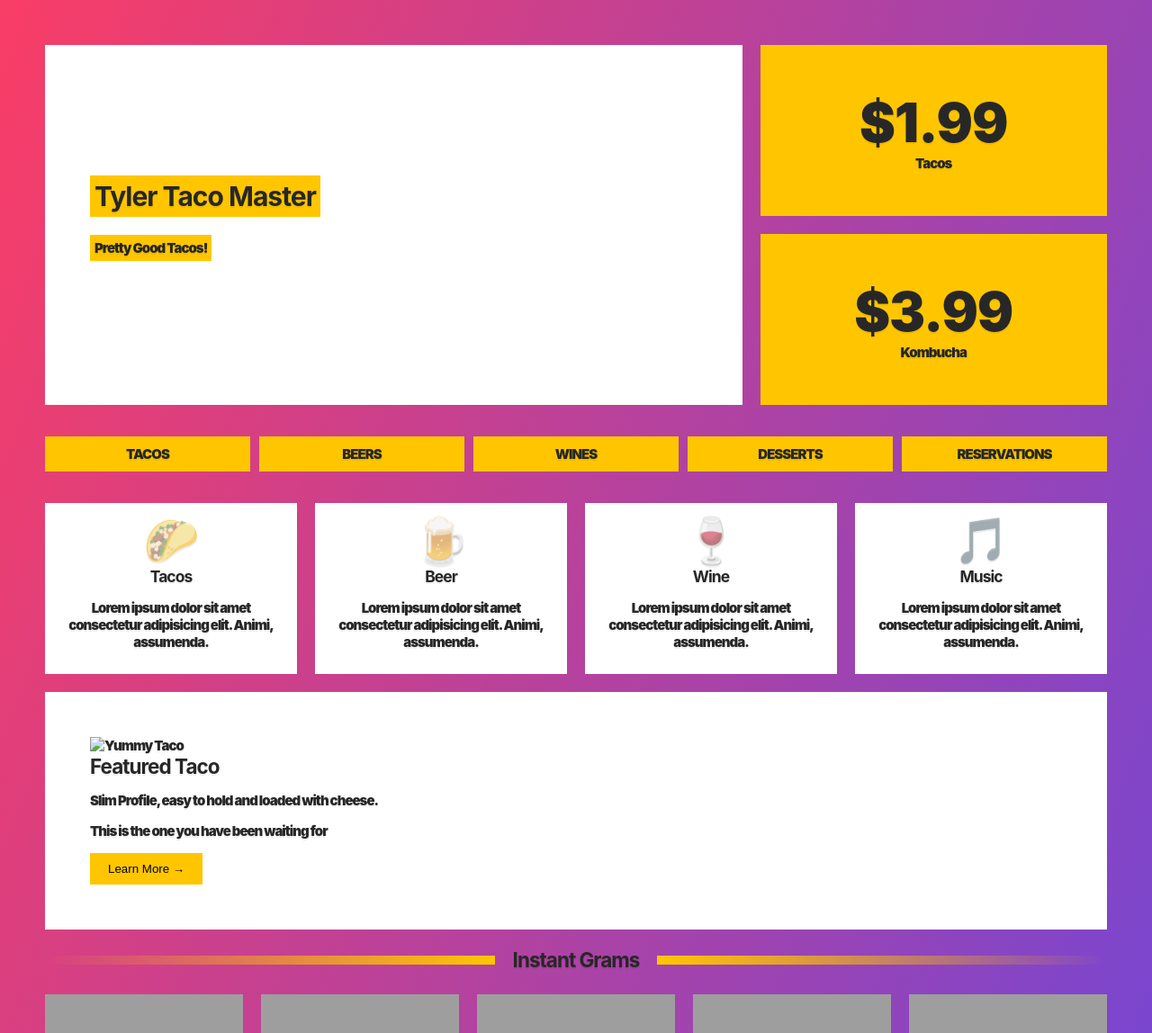
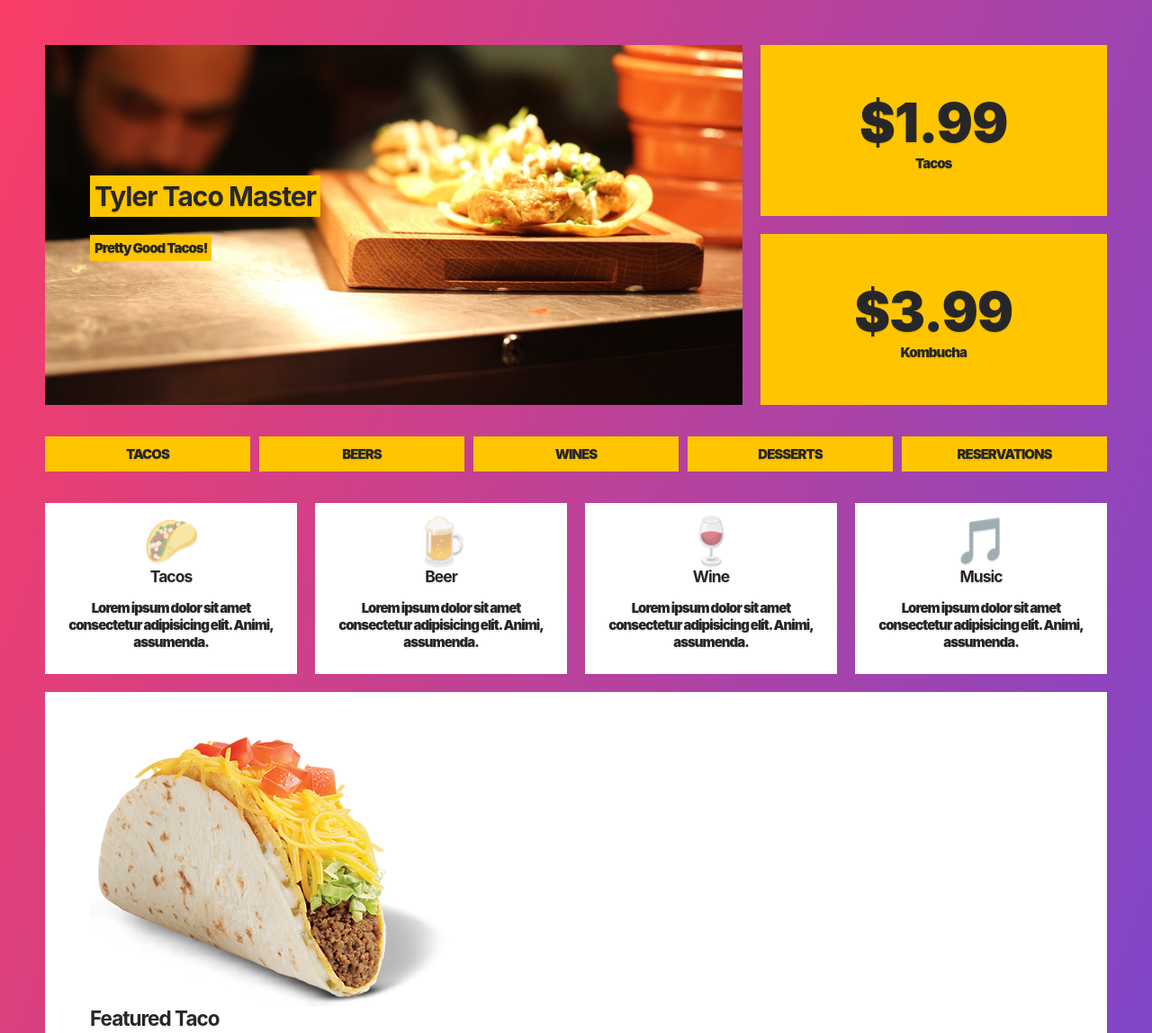
Before and after one commit to shyler07/responsive_webpage, a plain HTML site: page index.html in a window 1280 px wide. Shown: the top 1148 px of the page at 90% size. Drawn offline with Linux system fonts and the light colour scheme; grey boxes are pictures that could not be loaded.

Commit message:
Add files via upload

```diff
--- a/course24_responsive_website.css
+++ b/course24_responsive_website.css
@@ -96,7 +96,7 @@ img {
 .hero {
   grid-area: hero;
   min-height: 400px;
-  background: white url(./images/taco.jpg);
+  background: white url(./dist/taco.jpg);
   background-size: cover;
   background-position: bottom right;
   padding: 50px;
--- a/index.html
+++ b/index.html
@@ -76,7 +76,7 @@
     </section>
 
     <section class="about">
-      <img src="./images/queso-taco.png" alt="Yummy Taco" class="about__mockup">
+      <img src="./dist/queso-taco.png" alt="Yummy Taco" class="about__mockup">
       <div class="about__details">
         <h2>Featured Taco</h2>
         <p>Slim Profile, easy to hold and loaded with cheese.</p>
```
Also changed, not shown: course24_responsive_website.js (line endings or trailing spaces), dist/queso-taco.png (added), dist/taco.jpg (added).
